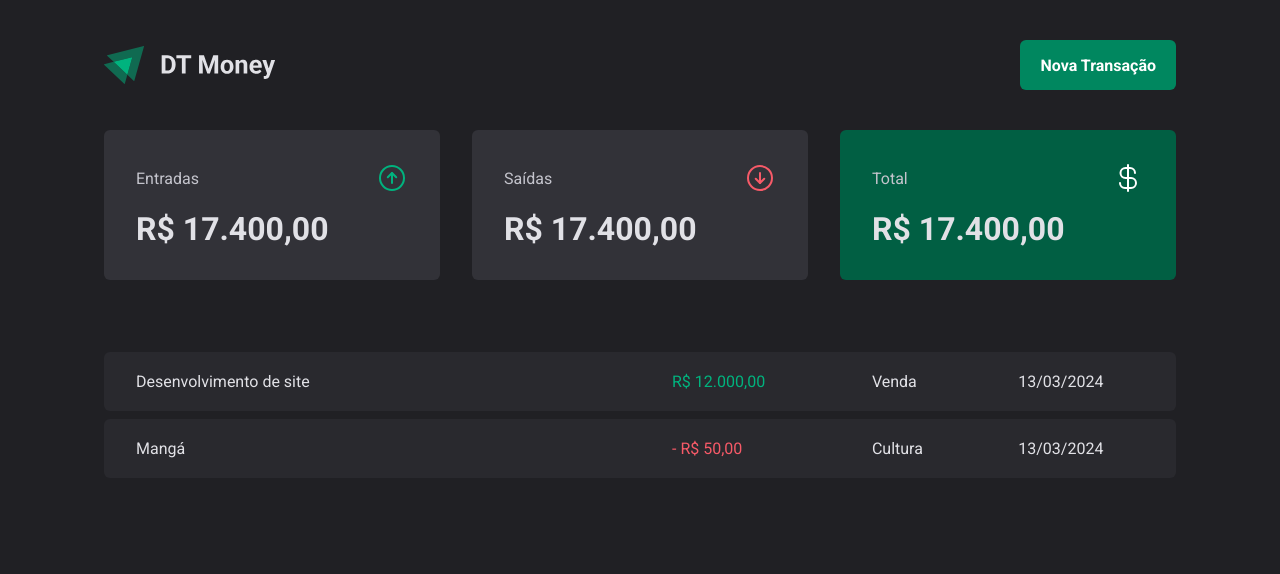
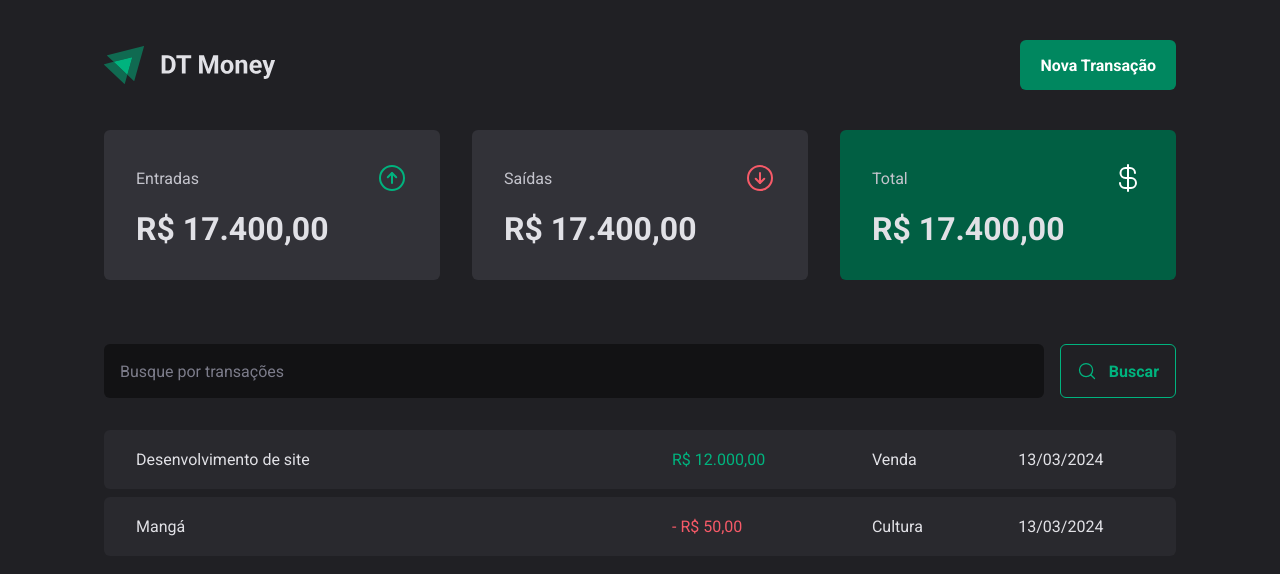
Before and after one commit to Wagnetto/03-dt-money, a React (Vite) app: page / in a window 1280 px wide. Shown: the top 574 px of the page. Built offline with nearby package versions, Linux system fonts and the light colour scheme.

Commit message:
feature/Add SearchForm component

```diff
--- /dev/null
+++ b/src/components/SearchForm/index.tsx
@@ -0,0 +1,14 @@
+import { MagnifyingGlass } from "phosphor-react";
+import { SearchFormContainer } from "./styles";
+
+export function SearchForm(){
+    return(
+        <SearchFormContainer>
+            <input type="text" placeholder="Busque por transações" />
+            <button type="submit">
+                <MagnifyingGlass size={20}/>
+                Buscar
+            </button>
+        </SearchFormContainer>
+    )
+}
--- /dev/null
+++ b/src/components/SearchForm/styles.ts
@@ -0,0 +1,40 @@
+import styled from "styled-components";
+
+export const SearchFormContainer = styled.form`
+    display: flex;
+    gap: 1rem;
+
+    input {
+        flex: 1;
+        border-radius: 6px;
+        border: 0;;
+        background: ${props => props.theme['gray-900']};
+        color: ${props => props.theme['gray-300']};
+        padding: 1rem;
+
+        &::placeholder {
+            color: ${props => props.theme['gray-500']};
+        }
+    }
+
+    button {
+        display: flex;
+        align-items: center;
+        gap: 0.75rem;
+
+        border: 0;
+        padding: 1rem;
+        background: transparent;
+        border: 1px solid ${props => props.theme['green-300']};
+        color: ${props => props.theme['green-300']};
+        font-weight: bold;
+        border-radius: 6px;
+        transition: background-color 0.2s, color 0.2s, border-color 0.2s;
+
+        &:hover {
+            background: ${props => props.theme['green-500']};
+            border: 1px solid ${props => props.theme['green-500']};
+            color: ${props => props.theme.white};
+        }
+    }
+`;
--- a/src/pages/Transactions/index.tsx
+++ b/src/pages/Transactions/index.tsx
@@ -1,4 +1,5 @@
 import { Header } from "../../components/Header";
+import { SearchForm } from "../../components/SearchForm";
 import { Summary } from "../../components/Summary";
 import { PriceHighlight, TransactionsContainer, TransactionsTable } from "./styles";
 
@@ -8,6 +9,7 @@
             <Header />
             <Summary />
             <TransactionsContainer>
+                <SearchForm />
             <TransactionsTable>
                 <tbody>
                     <tr>
--- a/src/pages/Transactions/styles.ts
+++ b/src/pages/Transactions/styles.ts
@@ -12,7 +12,7 @@
     width: 100%;
     border-collapse: separate;
     border-spacing: 0 0.5rem;
-    /* margin-top: 1..5rem; */
+    margin-top: 1.5rem;
 
     td {
         padding: 1.25rem 2rem;
```
